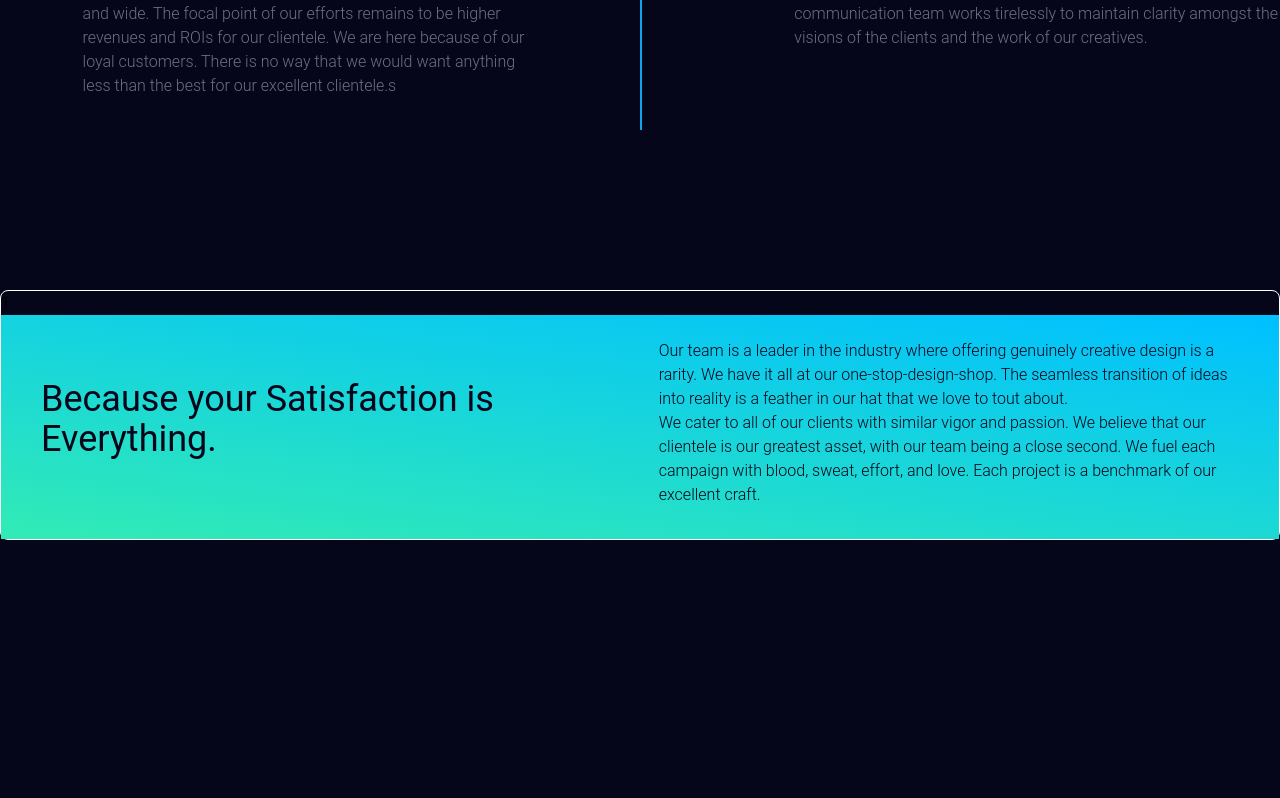
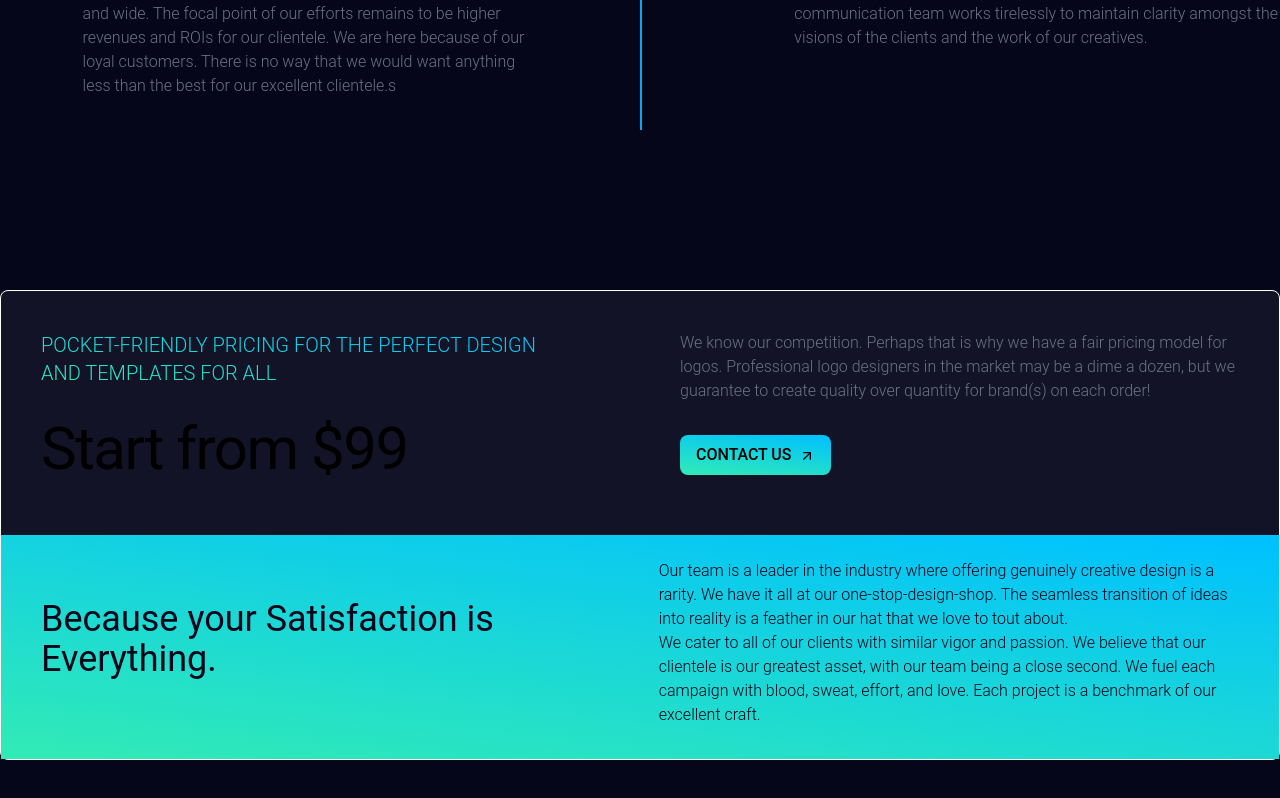
Before and after one commit to ahsan-ali49/promo-edge, a React (Vite) app: page / in a window 1280 px wide. Shown: the part 5060-5858 px from the top of the page. Before the commit the page ends 5640 px from the top, so only its background shows below. Built offline with nearby package versions, Linux system fonts and the light colour scheme.

Commit message:
completed card summary

```diff
--- a/src/components/SummaryCard.jsx
+++ b/src/components/SummaryCard.jsx
@@ -1,10 +1,37 @@
 import React from "react";
+import { FiArrowUpRight } from "react-icons/fi";
 
 const SummaryCard = () => {
   return (
     <section>
       <div className="flex flex-col max-w-screen-xl border border-white mx-auto rounded-lg mb-10">
-        <div className="">1</div>
+        <div className="flex flex-row card-summary-bg">
+          <div className="w-2/4 p-10">
+            <p className="max-w-lg mb-6 font-light text-gray-500 lg:mb-8 md:text-lg lg:text-xl gradient-class">
+              POCKET-FRIENDLY PRICING FOR THE PERFECT DESIGN AND TEMPLATES FOR
+              ALL
+            </p>
+            <p className="mb-4 text-4xl tracking-tight leading-none md:text-5xl xl:text-6xl dark:text-white">
+              Start from $99
+            </p>
+          </div>
+          <div className="w-2/4 p-10">
+            <p className="max-w-2xl text-left mb-6 font-light text-gray-500 lg:mb-8 md:text-md lg:text-md dark:text-gray-300 px-0 mx-0">
+              We know our competition. Perhaps that is why we have a fair
+              pricing model for logos. Professional logo designers in the market
+              may be a dime a dozen, but we guarantee to create quality over
+              quantity for brand(s) on each order!
+            </p>
+            <button
+              type="button"
+              className="text-dark bg-blue-700 hover:bg-blue-800 focus:ring-4 focus:outline-none focus:ring-blue-300 font-medium rounded-lg text-bold px-4 py-2 text-center dark:bg-blue-600 dark:hover:bg-blue-700 dark:focus:ring-blue-800"
+              id="get-started"
+            >
+              CONTACT US
+              <FiArrowUpRight className="inline-block ml-2" />
+            </button>
+          </div>
+        </div>
         <div className="flex flex-row" id="get-started">
           <h1 className="text-4xl mt-16 pl-10 my-transparent-text">
             Because your Satisfaction is Everything.
--- a/src/index.css
+++ b/src/index.css
@@ -48,3 +48,7 @@ box-sizing: border-box;
     border: 1px solid rgba(255, 255, 255, 0.1);
     border-radius: 8px;
 }
+
+.card-summary-bg{
+    background: rgba(255, 255, 255, 0.05);
+}
```
